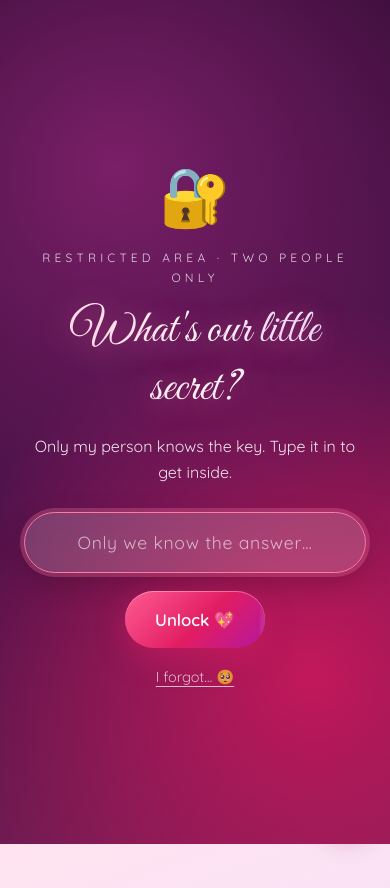
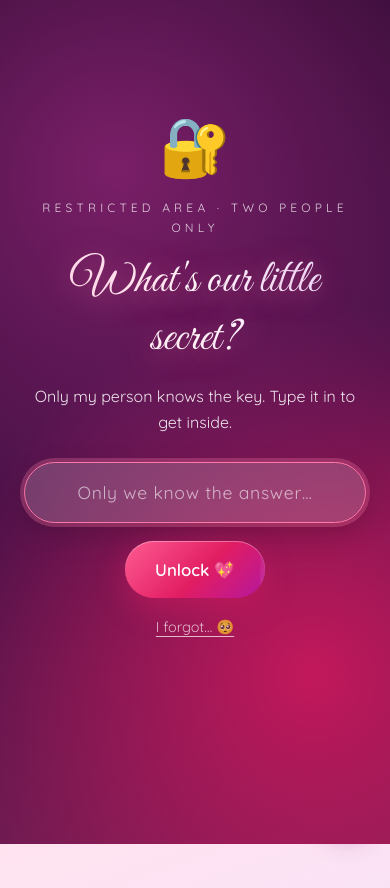
Before and after one commit to rcequina/happymonthsary, a plain HTML site: page index.html in a window 390 px wide. Shown: the top 888 px of the page. Drawn offline with nearby package versions, Linux system fonts and the light colour scheme; a web font is replaced by a local one.

Commit message:
move login up a litle

```diff
--- a/index.html
+++ b/index.html
@@ -277,6 +277,7 @@
             }
             #login .inner {
                 position: relative;
+                top: -50px;
                 z-index: 2;
                 width: 100%;
                 max-width: 420px;
@@ -954,6 +955,11 @@
                 }
                 html {
                     scroll-behavior: auto;
+                }
+            }
+            @media (max-width: 600px) {
+                #login .inner {
+                    top: -50px;
                 }
             }
         </style>
```
